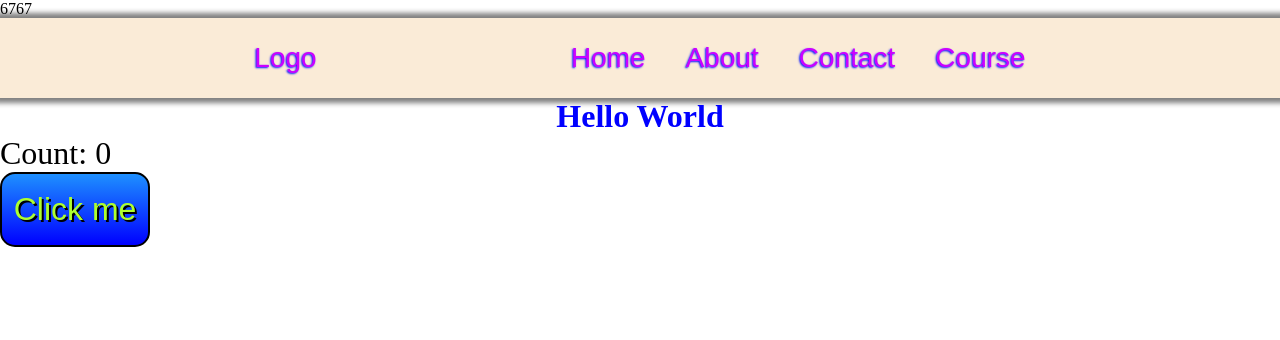
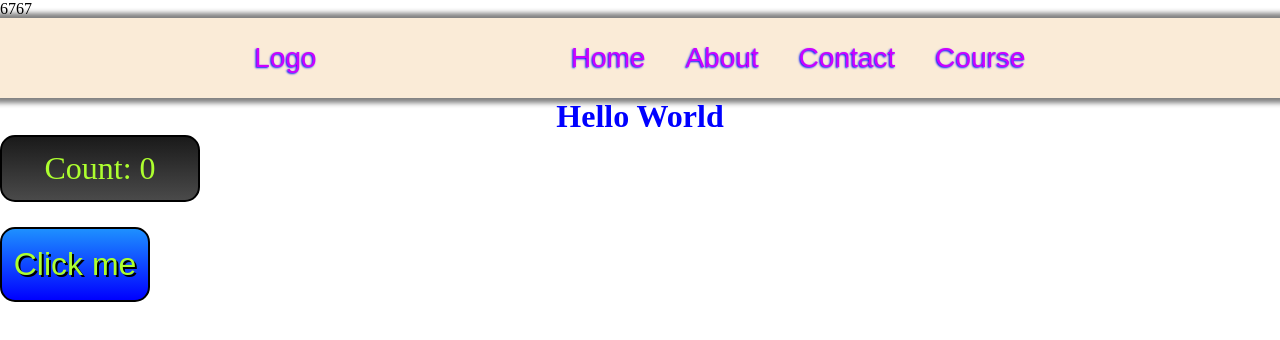
Before and after one commit to shourya0pratap/WebDev2_Section_A, a React (Vite) app in the folder sectionA_React/: page / in a window 1280 px wide. Shown: the top 340 px of the page. Built offline with nearby package versions, Linux system fonts and the light colour scheme.

Commit message:
Updated styling

```diff
--- a/sectionA_React/src/components/count.module.css
+++ b/sectionA_React/src/components/count.module.css
@@ -15,8 +15,20 @@
   transform: scale(1.1);
   box-shadow: 5px 5px 5px black;
 }
+.btn:active {
+  transform: scale(1);
+  box-shadow: none;
+}
 .d {
   font-family: "Poppins";
-   width: 150px;
+  width: 200px;
+  aspect-ratio: 3/1;
   font-size: 2rem;
+  color: greenyellow;
+  text-align: center;
+  align-content: center;
+  border: 2px solid black;
+  border-radius: 15px;
+  background: linear-gradient(#1a1a1a, #4a4a4a);
+  margin-bottom: 25px;
 }
```
Lines whose indentation alone changed are shown as unchanged.
